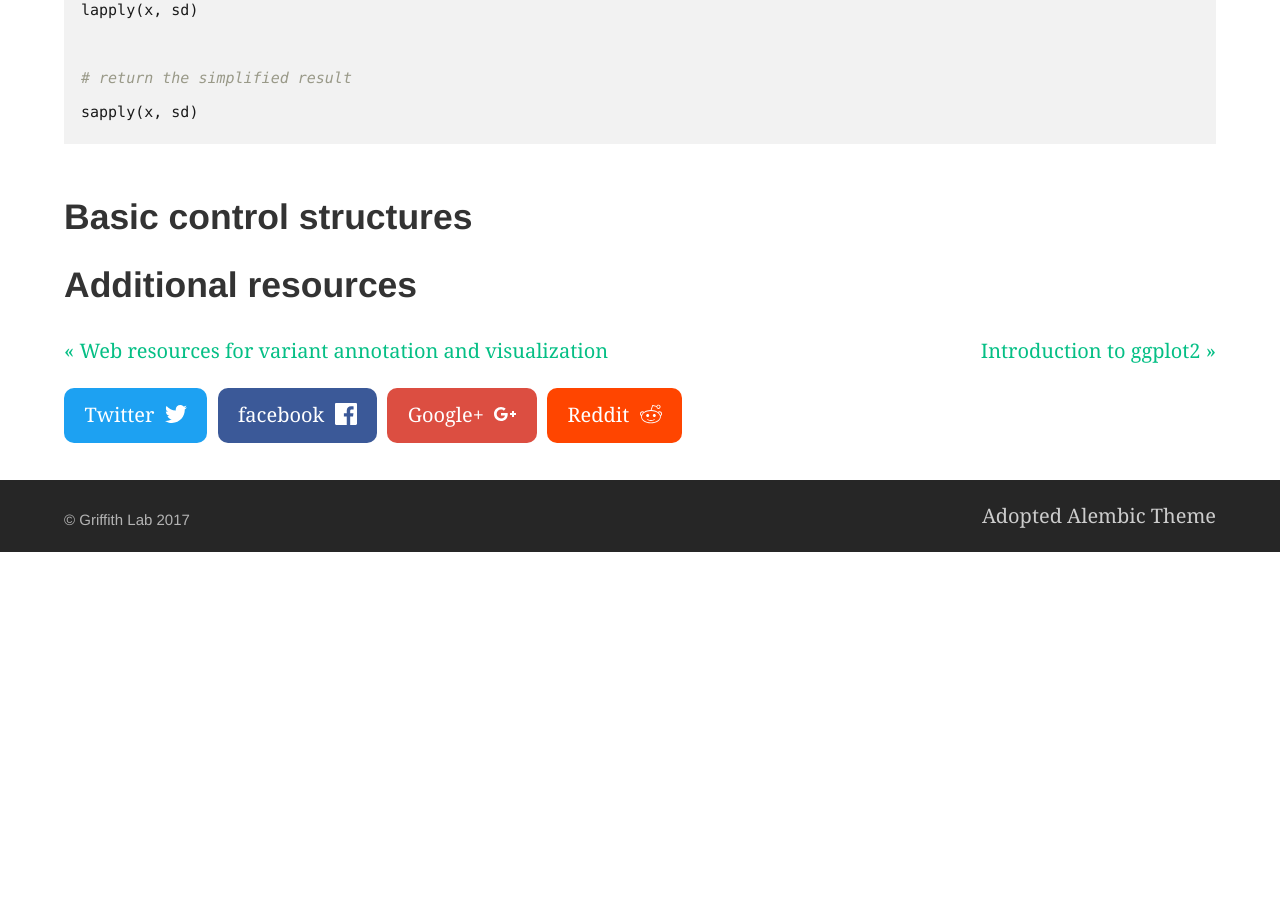
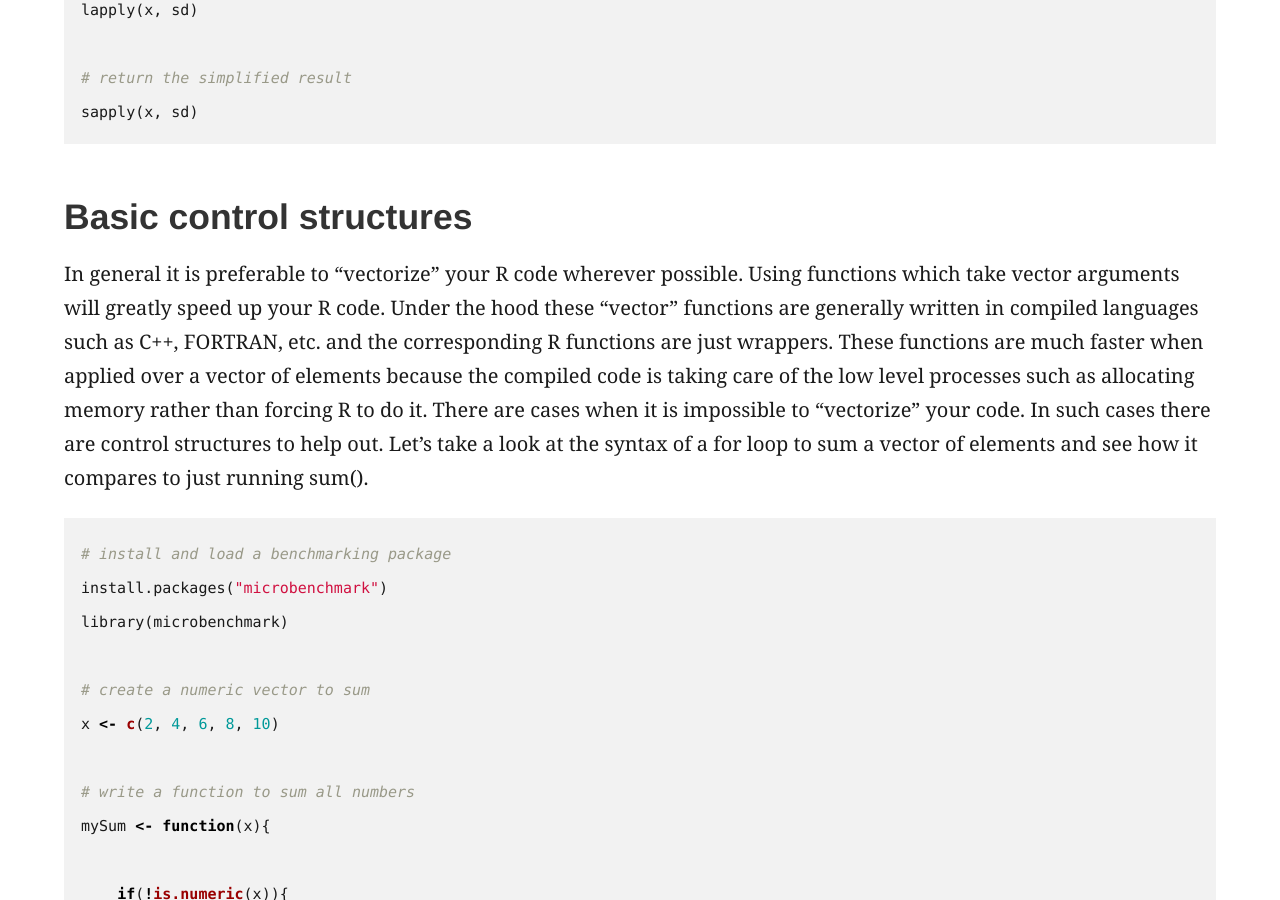
Before and after one commit to griffithlab/genviz.org, a Jekyll site: the page built from _posts/0004-01-01-introductionToR.md, in a window 1280 px wide and 900 px high, scrolled down 9561 px. Built offline with Jekyll 4.4.1, drawn with Linux system fonts in a browser that asks for light colours; before the commit the page ends 10113 px from its top, so only the background shows below that; some of the changed text lies outside the part shown.

Commit message:
finnished first pass of R section

````diff
--- a/_posts/0004-01-01-introductionToR.md
+++ b/_posts/0004-01-01-introductionToR.md
@@ -220,4 +220,42 @@ sapply(x, sd)
 ```
 
 ## Basic control structures
+
+In general it is preferable to "vectorize" your R code wherever possible. Using functions which take vector arguments will greatly speed up your R code. Under the hood these "vector" functions are generally written in compiled languages such as C++, FORTRAN, etc. and the corresponding R functions are just wrappers. These functions are much faster when applied over a vector of elements because the compiled code is taking care of the low level processes such as allocating memory rather than forcing R to do it. There are cases when it is impossible to "vectorize" your code. In such cases there are control structures to help out. Let's take a look at the syntax of a for loop to sum a vector of elements and see how it compares to just running sum().
+
+```R
+# install and load a benchmarking package
+install.packages("microbenchmark")
+library(microbenchmark)
+
+# create a numeric vector to sum
+x <- c(2, 4, 6, 8, 10)
+
+# write a function to sum all numbers
+mySum <- function(x){
+
+    if(!is.numeric(x)){
+        stop("non-numeric argument")
+    }
+
+	y <- 0
+	for(i in 1:length(x)){
+		y <- x[i] + y
+	}
+
+	return(y)
+}
+
+# both functions produce the correct answer
+mySum(x)
+sum(x)
+
+# run benchmark testss
+microbenchmark(mySum(x), sum(x))
+```
+
+In mySum we use a for loop to sum all the elements of the vector. The syntax is fairly straight forward, we loop over the length of the argument passed to x and designate i as the variable to store the iteration of the loop. Prior to that we use an if statement to make sure the user has supplied a numeric vector. This statement simply executes the block of code in curly brackets if the expression in parenthesis is TRUE, we use an ! to reverse the outcome of the result give by is.numeric(). All of this is defined as a function which is just a way to store a piece of code so we don't have to type the same code over and over. As we can see sum() is 2-3 orders of magnitude faster.
+
 ## Additional resources
+
+* http://www.noamross.net/blog/2014/4/16/vectorization-in-r--why.html
````
